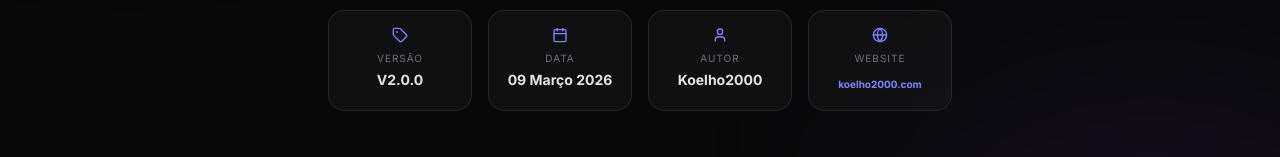
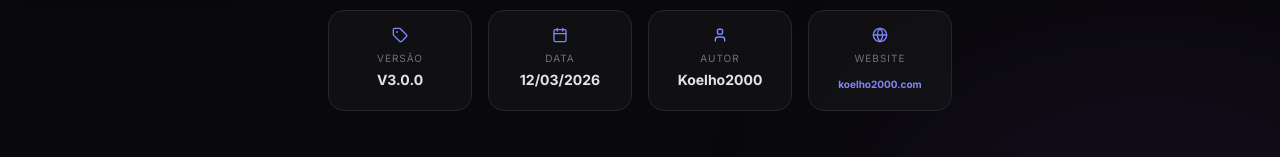
Before and after one commit to koelho2000/K-ANIMAKERPROSTUDIO, a React (Vite) app: page / in a window 1280 px wide. Shown: the part 453-610 px from the top of the page. Built offline with nearby package versions, Linux system fonts and the light colour scheme; a web font is replaced by a local one.

Commit message:
feat: Update application version to V3.0.0
Updates the displayed application version across various components from V2.0.0 to V3.0.0. This includes changes in the welcome screen, sidebar, and mass production overlay.

```diff
--- a/src/components/MassProductionOverlay.tsx
+++ b/src/components/MassProductionOverlay.tsx
@@ -905,7 +905,7 @@ export default function MassProductionOverlay({ project, setProject, onClose, se
               Pode fechar esta janela a qualquer momento para verificar os menus. O progresso será mantido.
             </span>
           </div>
-          <span className="font-mono">K-ANIMAKER PRO V2.0.0</span>
+          <span className="font-mono">K-ANIMAKER PRO V3.0.0</span>
         </div>
       </div>
     </div>
--- a/src/components/Sidebar.tsx
+++ b/src/components/Sidebar.tsx
@@ -479,7 +479,7 @@ export default function Sidebar({
       </div>
 
       <div className="p-2 text-[10px] text-zinc-500 text-center">
-        V2.0.0 • Gemini & Veo
+        V3.0.0 • Gemini & Veo
       </div>
 
       <ApiKeyModal
--- a/src/components/Welcome.tsx
+++ b/src/components/Welcome.tsx
@@ -7,8 +7,8 @@ interface WelcomeProps {
 }
 
 export default function Welcome({ onStart }: WelcomeProps) {
-  const version = "V2.0.0";
-  const date = "09 Março 2026";
+  const version = "V3.0.0";
+  const date = "12/03/2026";
 
   return (
     <div className="fixed inset-0 z-50 bg-zinc-950 flex items-center justify-center overflow-hidden">
```
